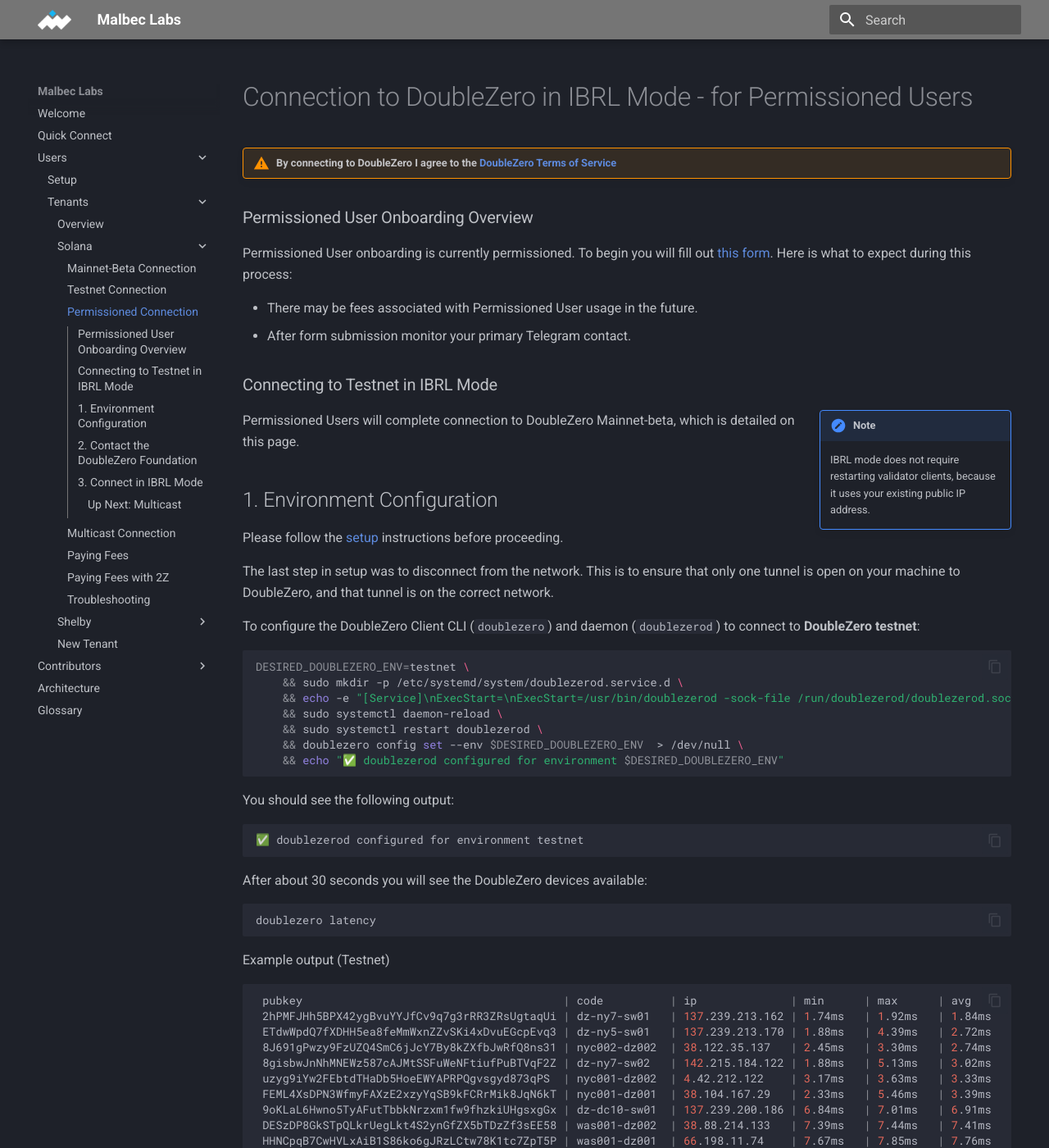
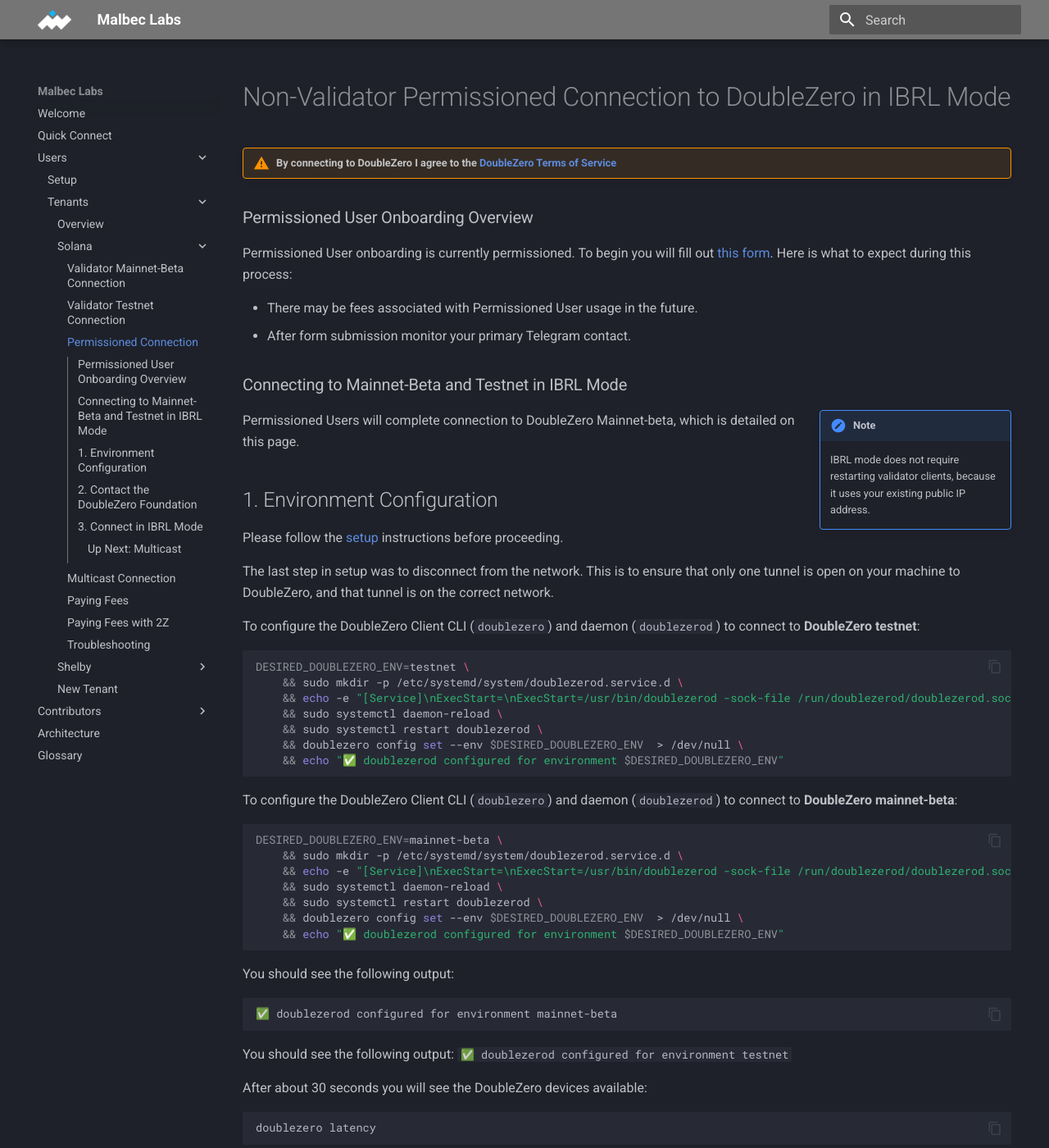
Before and after one commit to malbeclabs/docs, an MkDocs documentation site: the page built from docs/Permissioned Connection.md, in a window 1280 px wide and 1400 px high. Shown: the whole window at 82% size. Built offline with MkDocs 1.6.1 and Material for MkDocs 9.7.7, drawn with Linux system fonts in a browser that asks for light colours.

Commit message:
minor updates - nav, titles (#131)

````diff
--- a/docs/Permissioned Connection.md
+++ b/docs/Permissioned Connection.md
@@ -1,4 +1,4 @@
-# Connection to DoubleZero in IBRL Mode - for Permissioned Users
+# Non-Validator Permissioned Connection to DoubleZero in IBRL Mode
 !!! warning "By connecting to DoubleZero I agree to the [DoubleZero Terms of Service](https://doublezero.xyz/terms-protocol)"
 
 <div data-wizard-step="rpc-onboarding" markdown>
@@ -12,7 +12,7 @@
 
 </div>
 
-###  Connecting to Testnet in IBRL Mode
+###  Connecting to Mainnet-Beta and Testnet in IBRL Mode
 
 !!! Note inline end
     IBRL mode does not require restarting validator clients, because it uses your existing public IP address.
@@ -35,10 +35,25 @@
 	&& doublezero config set --env $DESIRED_DOUBLEZERO_ENV  > /dev/null \
 	&& echo "✅ doublezerod configured for environment $DESIRED_DOUBLEZERO_ENV"
 ```
+To configure the DoubleZero Client CLI (`doublezero`) and daemon (`doublezerod`) to connect to **DoubleZero mainnet-beta**:
+```bash
+DESIRED_DOUBLEZERO_ENV=mainnet-beta \
+	&& sudo mkdir -p /etc/systemd/system/doublezerod.service.d \
+	&& echo -e "[Service]\nExecStart=\nExecStart=/usr/bin/doublezerod -sock-file /run/doublezerod/doublezerod.sock -env $DESIRED_DOUBLEZERO_ENV" | sudo tee /etc/systemd/system/doublezerod.service.d/override.conf > /dev/null \
+	&& sudo systemctl daemon-reload \
+	&& sudo systemctl restart doublezerod \
+	&& doublezero config set --env $DESIRED_DOUBLEZERO_ENV  > /dev/null \
+	&& echo "✅ doublezerod configured for environment $DESIRED_DOUBLEZERO_ENV"
+```
+
 You should see the following output:
 ```
+✅ doublezerod configured for environment mainnet-beta
+```
+You should see the following output:
+`
 ✅ doublezerod configured for environment testnet
-```
+`
 
 After about 30 seconds you will see the DoubleZero devices available:
 
--- a/mkdocs.yml
+++ b/mkdocs.yml
@@ -21,8 +21,8 @@
     - Tenants:
       - Overview: tenant.md
       - Solana:
-        - Mainnet-Beta Connection: DZ Mainnet-beta Connection.md
-        - Testnet Connection: DZ Testnet Connection.md
+        - Validator Mainnet-Beta Connection: DZ Mainnet-beta Connection.md
+        - Validator Testnet Connection: DZ Testnet Connection.md
         - Permissioned Connection: Permissioned Connection.md
         - Multicast Connection: Multicast Connection.md
         - Paying Fees: paying-fees.md
````
Also changed, not shown: docs/DZ Mainnet-beta Connection.md (+3 -3 lines), docs/DZ Testnet Connection.md (+1 -1 lines), docs/Shelby Permissioned Connection.md (+3 -3 lines), docs/index.md (+3 -3 lines).
